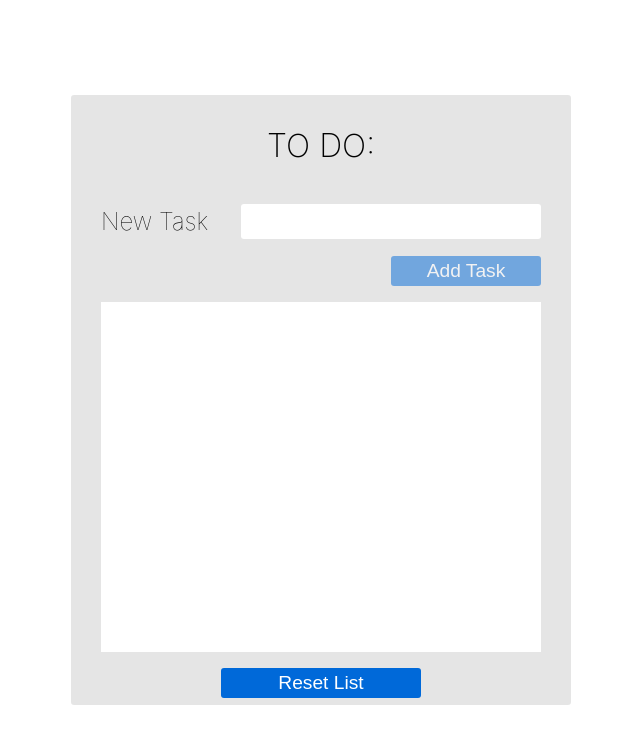
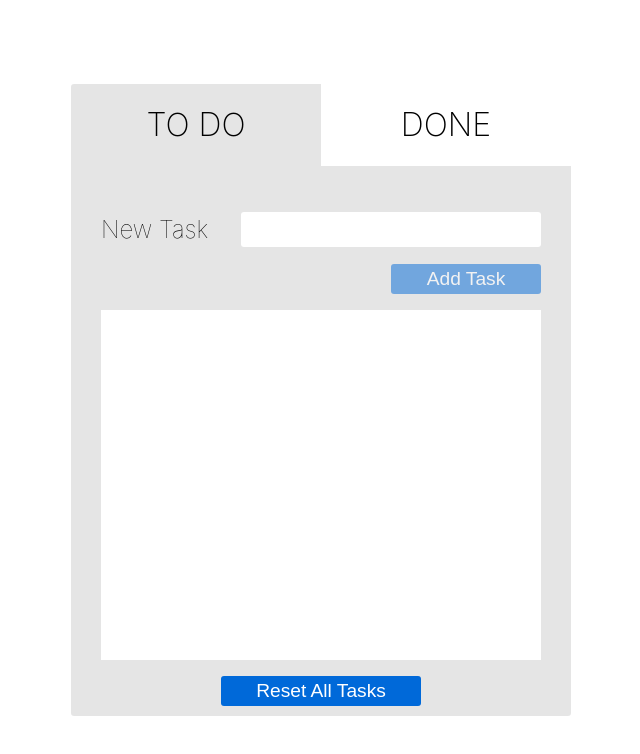
Before and after one commit to bastien17-dev/to-do-list-react, a React (Create React App) app: page / in a window 1280 px wide. Shown: the top 754 px of the page, without its empty margins (319-959 px from the left). Built offline with nearby package versions, Linux system fonts and the light colour scheme.

Commit message:
can change to a done section

```diff
--- a/src/App.js
+++ b/src/App.js
@@ -1,10 +1,9 @@
 import React from 'react';
 
-import TaskForm from './taskForm';
-import Task from './Task';
 import ButtonReset from './buttonReset';
+import TaskToDo from './TaskToDo';
+import Titles from './Titles';
 
-import './style/task.css';
 import './style/App.css';
 
 const initialTasks = [];
@@ -13,12 +12,14 @@ class App extends React.Component {
   constructor(props) {
     super(props);
     this.state = {
-      tasks: initialTasks
+      tasks: initialTasks,
+      toDoSectionSelected: true
     };
 
     this.addTaskToList = this.addTaskToList.bind(this);
     this.resetList = this.resetList.bind(this);
     this.deleteTask = this.deleteTask.bind(this);
+    this.sectionSelection = this.sectionSelection.bind(this);
   }
 
   addTaskToList(element) {
@@ -37,19 +38,27 @@ class App extends React.Component {
     this.setState({ tasks: taskBis });
   }
 
+  sectionSelection(toDoIsSelected = true) {
+    toDoIsSelected
+      ? this.setState({ toDoSectionSelected: true })
+      : this.setState({ toDoSectionSelected: false });
+  }
+
   render() {
     const {
       tasks
     } = this.state; /* equivaut à const tasks = this.state.tasks; */
+    console.log(tasks);
+
     return (
       <div className='container'>
-        <h1>TO DO:</h1>
-        <TaskForm addTask={this.addTaskToList}></TaskForm>
-        <ul className='list'>
-          {tasks.map((task, i) => (
-            <Task key={i} title={task} index={i} deleteTask={this.deleteTask} />
-          ))}
-        </ul>
+        <Titles selection={this.sectionSelection} />
+        <TaskToDo
+          selected={this.state.toDoSectionSelected}
+          tasks={tasks}
+          deleteTask={this.deleteTask}
+          addTaskToList={this.addTaskToList}
+        />
         <ButtonReset onClick={this.resetList}></ButtonReset>
       </div>
     );
--- /dev/null
+++ b/src/TaskToDo.js
@@ -0,0 +1,19 @@
+import React from 'react';
+
+import TaskForm from './taskForm';
+import Task from './Task';
+
+import './style/task.css';
+
+export default ({ selected, tasks, deleteTask, addTaskToList }) => {
+  return (
+    <div className={selected ? 'visible' : 'hidden'}>
+      <TaskForm addTask={addTaskToList}></TaskForm>
+      <ul className='list'>
+        {tasks.map((task, i) => (
+          <Task key={i} title={task} index={i} deleteTask={deleteTask} />
+        ))}
+      </ul>
+    </div>
+  );
+};
--- /dev/null
+++ b/src/Titles.js
@@ -0,0 +1,45 @@
+import React from 'react';
+
+import './style/titles.css';
+
+class Titles extends React.Component {
+  constructor(props) {
+    super(props);
+    this.state = {
+      todoSelected: true
+    };
+
+    this.handleClickToDo = this.handleClickToDo.bind(this);
+    this.handleClickDone = this.handleClickDone.bind(this);
+  }
+
+  handleClickToDo() {
+    this.setState({ todoSelected: true });
+    this.props.selection(true);
+  }
+
+  handleClickDone() {
+    this.setState({ todoSelected: false });
+    this.props.selection(false);
+  }
+
+  render() {
+    return (
+      <div className='container__title'>
+        <div
+          onClick={this.handleClickToDo}
+          className={`container__title--to-do ${
+            this.state.todoSelected ? 'selected' : ''
+          }`}
+        >
+          <h1>TO DO</h1>
+        </div>
+        <div onClick={this.handleClickDone} className='container__title--done'>
+          <h1>DONE</h1>
+        </div>
+      </div>
+    );
+  }
+}
+
+export default Titles;
--- a/src/buttonReset.js
+++ b/src/buttonReset.js
@@ -6,7 +6,7 @@ function ButtonReset({ onClick }) {
       className='taskForm__button taskForm__button--reset'
       onClick={() => onClick()}
     >
-      Reset List
+      Reset All Tasks
     </button>
   );
 }
--- a/src/style/App.css
+++ b/src/style/App.css
@@ -7,11 +7,12 @@ body {
 
 .container {
   width: 500px;
-  height: 610px;
+
   background-color: rgba(0, 0, 0, 0.1);
   border-radius: 3px;
   text-align: center;
   padding: 10px 30px;
+  padding-top: 0;
 }
 
 h1 {
--- a/src/style/task.css
+++ b/src/style/task.css
@@ -3,6 +3,14 @@
   display: flex;
   flex-direction: column;
   align-items: center;
+}
+
+.visible {
+  display: block;
+}
+
+.hidden {
+  display: none;
 }
 
 .taskForm__input {
--- /dev/null
+++ b/src/style/titles.css
@@ -0,0 +1,32 @@
+.container__title {
+  position: relative;
+  display: flex;
+  justify-content: space-around;
+  width: 500px;
+  left: -30px;
+  margin-bottom: 30px;
+}
+
+.container__title--to-do,
+.container__title--done {
+  width: 50%;
+}
+
+.container__title--done {
+  background-color: white;
+}
+
+.container__title--to-do {
+  cursor: pointer;
+}
+.container__title--done {
+  cursor: default;
+}
+
+.container__title--to-do.selected {
+  cursor: default;
+}
+
+.container__title--to-do.selected + .container__title--done {
+  cursor: pointer;
+}
```
Also changed, not shown: src/TasksDone.js (added, +7 -0 lines).
